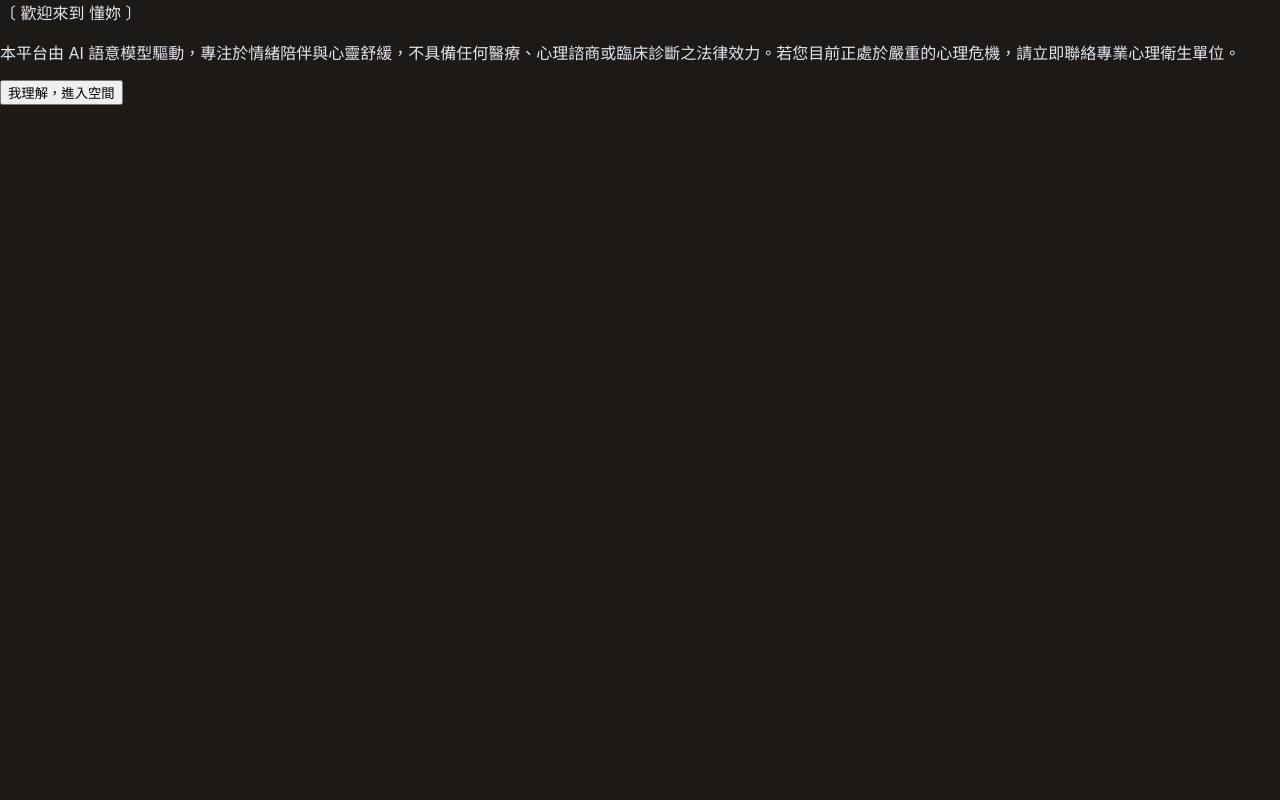
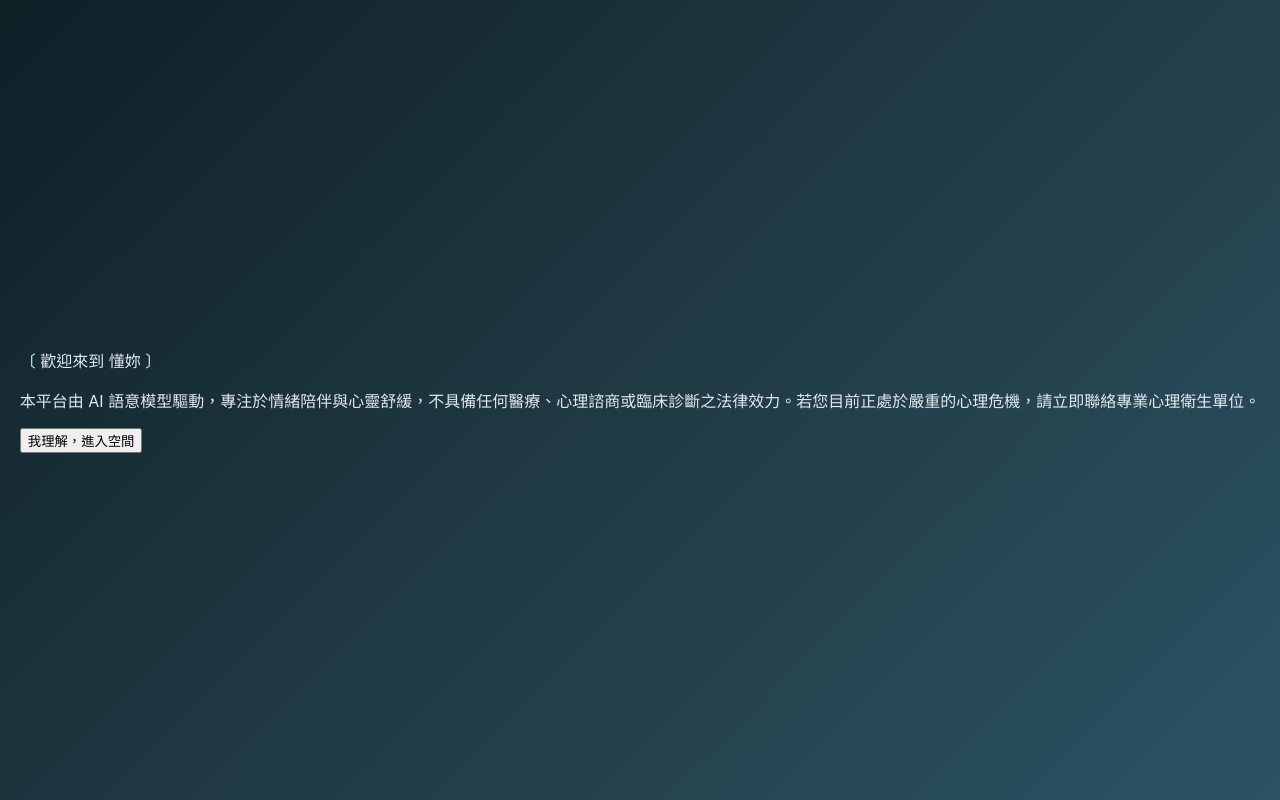
Before and after one commit to qy002239-hue/dongni-web, a React (Vite) app: page / in a window 1280 px wide. Built offline with nearby package versions, Linux system fonts and the light colour scheme.

Commit message:
Fix: 完整的 CSS 修復 - 深海背景漸層、居中佈局、字體放大、呼吸燈動畫

```diff
--- a/src/index.css
+++ b/src/index.css
@@ -2,6 +2,18 @@
 *::before,
 *::after {
   box-sizing: border-box;
+}
+
+:root {
+  /* 深海主題色彩變數 */
+  --ocean-dark: #0f2027;
+  --ocean-mid: #203a43;
+  --ocean-light: #2c5364;
+
+  /* 排版變數 */
+  --text-size-bubble: 16px;
+  --text-size-ai: 18px;
+  --line-height: 1.65;
 }
 
 html,
@@ -11,6 +23,9 @@ body,
   padding: 0;
   height: 100%;
   width: 100%;
+  display: flex;
+  justify-content: center;
+  align-items: center;
 }
 
 body {
@@ -18,9 +33,16 @@ body {
     "Microsoft JhengHei", "Helvetica Neue", Arial, sans-serif;
   -webkit-font-smoothing: antialiased;
   -moz-osx-font-smoothing: grayscale;
-  background: #03101e;
+  background: linear-gradient(
+    135deg,
+    var(--ocean-dark) 0%,
+    var(--ocean-mid) 50%,
+    var(--ocean-light) 100%
+  );
+  min-height: 100vh;
   color: #e2e8f0;
   overscroll-behavior: none;
+  overflow: hidden;
 }
 
 button,
@@ -32,3 +54,75 @@ input {
 button {
   touch-action: manipulation;
 }
+
+/* 用戶訊息泡泡 */
+.user-message-bubble {
+  font-size: var(--text-size-bubble);
+  line-height: var(--line-height);
+  word-break: break-word;
+  word-wrap: break-word;
+  overflow-wrap: break-word;
+  white-space: normal;
+}
+
+/* AI 訊息泡泡 */
+.ai-message-bubble {
+  font-size: var(--text-size-ai);
+  line-height: var(--line-height);
+  word-break: break-word;
+  word-wrap: break-word;
+  overflow-wrap: break-word;
+  white-space: pre-wrap;
+}
+
+/* 隱藏滾動條但保持滾動功能 */
+.scrollbar-none::-webkit-scrollbar {
+  display: none;
+}
+.scrollbar-none {
+  -ms-overflow-style: none;
+  scrollbar-width: none;
+}
+
+/* AI 吐字時的「現代詩歌淡入流暢動畫」 */
+.animate-fade-in {
+  animation: fadeInStyle 0.8s ease-out forwards;
+}
+
+@keyframes fadeInStyle {
+  from {
+    opacity: 0;
+    transform: translateY(4px);
+    filter: blur(2px);
+  }
+  to {
+    opacity: 1;
+    transform: translateY(0);
+    filter: blur(0);
+  }
+}
+
+/* 療癒呼吸燈特效 */
+.breathing-glow {
+  width: 12px;
+  height: 12px;
+  background-color: #a8e6cf;
+  border-radius: 50%;
+  box-shadow: 0 0 16px rgba(168, 230, 207, 0.6),
+    0 0 32px rgba(168, 230, 207, 0.3);
+  animation: breathe 4s ease-in-out infinite;
+  margin: 20px auto;
+}
+
+@keyframes breathe {
+  0%, 100% {
+    transform: scale(1);
+    opacity: 0.3;
+    box-shadow: 0 0 10px rgba(168, 230, 207, 0.2);
+  }
+  50% {
+    transform: scale(1.5);
+    opacity: 0.9;
+    box-shadow: 0 0 24px rgba(168, 230, 207, 0.8);
+  }
+}
```
